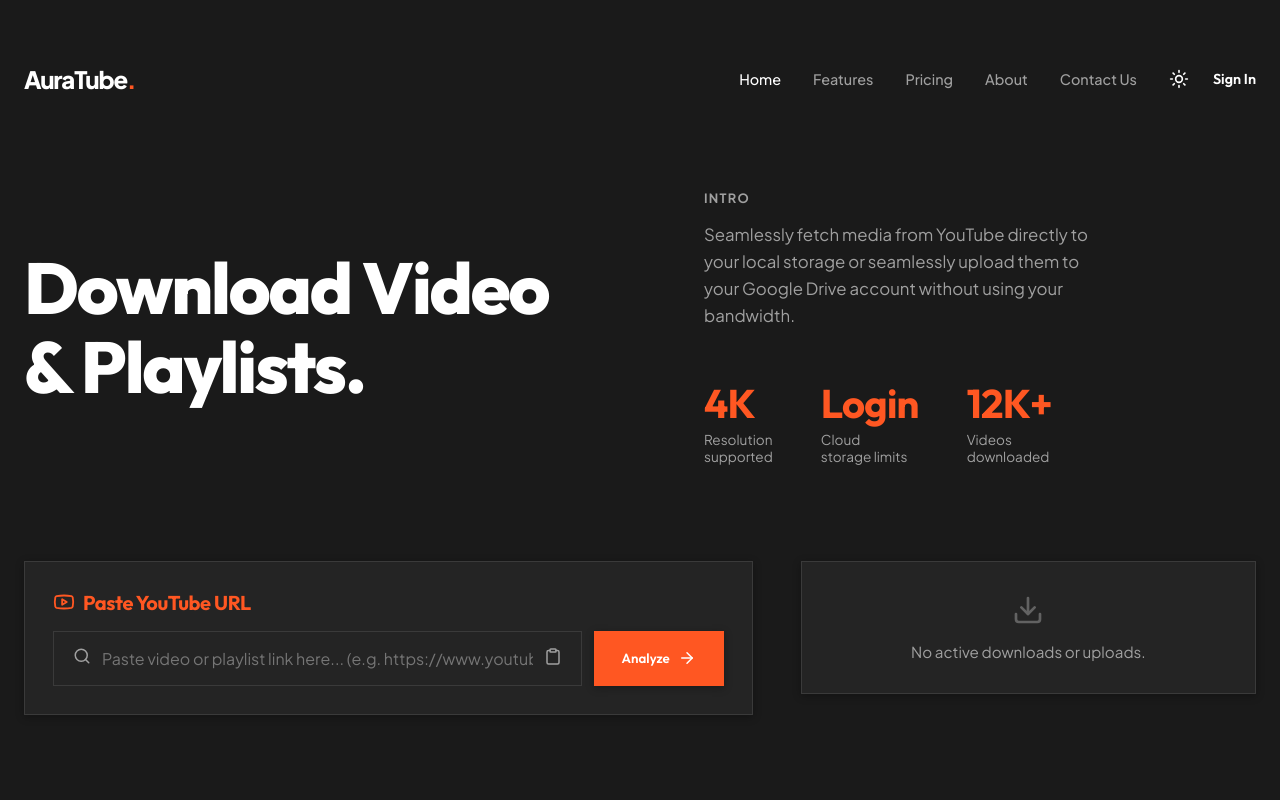
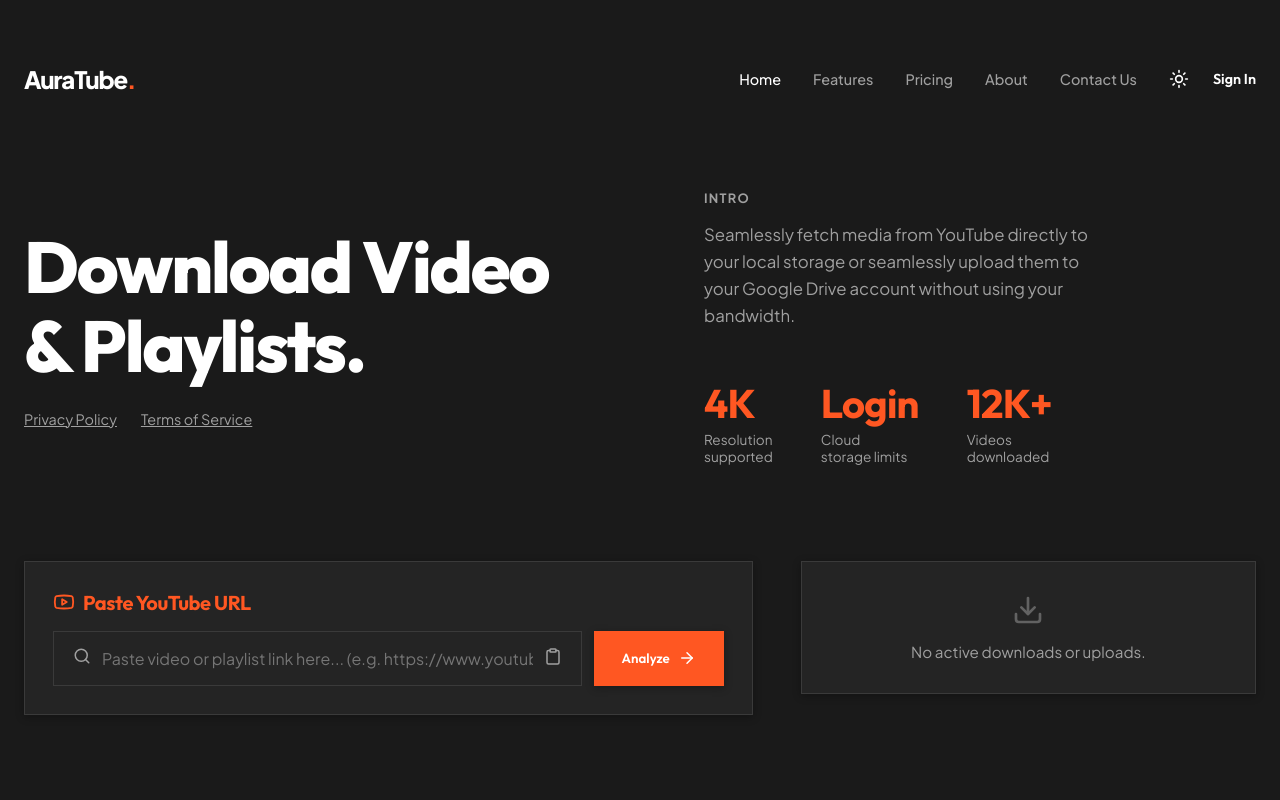
Before and after one commit to mrAbhimanyuVishwakarma/AuraTube, a React (Vite) app in the folder frontend/: page / in a window 1280 px wide. Shown: the top 800 px of the page. Built offline with nearby package versions, Linux system fonts and the light colour scheme; no server answers.

Commit message:
Add Privacy Policy and Terms of Service links below hero text

```diff
--- a/frontend/src/App.jsx
+++ b/frontend/src/App.jsx
@@ -345,6 +345,10 @@
           <h1 style={{ fontSize: '4.5rem', lineHeight: '1.1', fontWeight: '800', letterSpacing: '-0.03em', color: 'var(--text-main)' }}>
             Download Video<br />& Playlists.
           </h1>
+          <div style={{ marginTop: '1.5rem', display: 'flex', gap: '1.5rem', fontSize: '0.9rem' }}>
+            <a href="/privacy-policy.html" target="_blank" rel="noopener noreferrer" style={{ color: 'var(--text-muted)', textDecoration: 'underline', transition: 'color 0.2s' }} onMouseOver={e => e.target.style.color = 'var(--text-main)'} onMouseOut={e => e.target.style.color = 'var(--text-muted)'}>Privacy Policy</a>
+            <a href="/terms-of-service.html" target="_blank" rel="noopener noreferrer" style={{ color: 'var(--text-muted)', textDecoration: 'underline', transition: 'color 0.2s' }} onMouseOver={e => e.target.style.color = 'var(--text-main)'} onMouseOut={e => e.target.style.color = 'var(--text-muted)'}>Terms of Service</a>
+          </div>
         </div>
         <div style={{ paddingLeft: '2rem' }}>
           <p style={{ fontSize: '0.8rem', fontWeight: '700', color: 'var(--text-muted)', letterSpacing: '0.1em', textTransform: 'uppercase', marginBottom: '1rem' }}>
```
